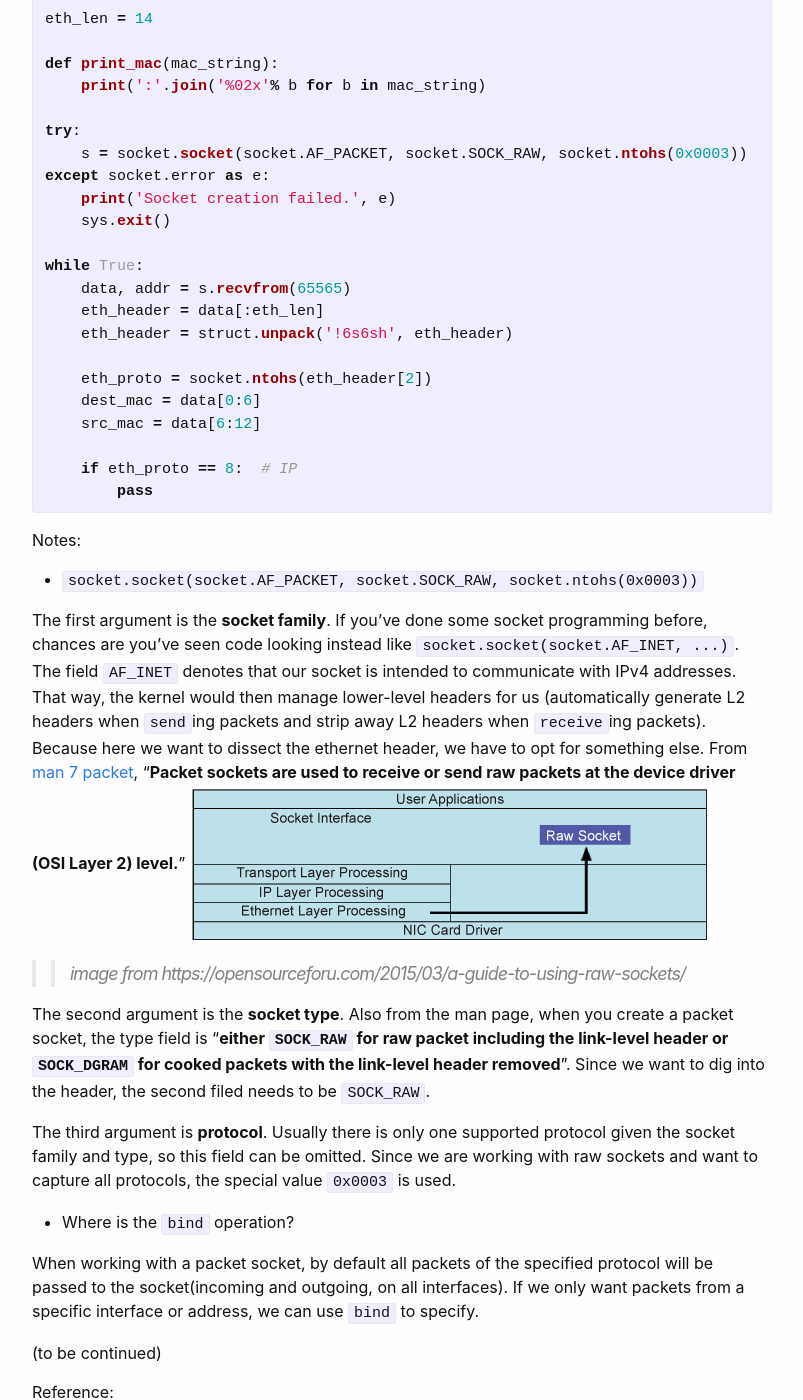
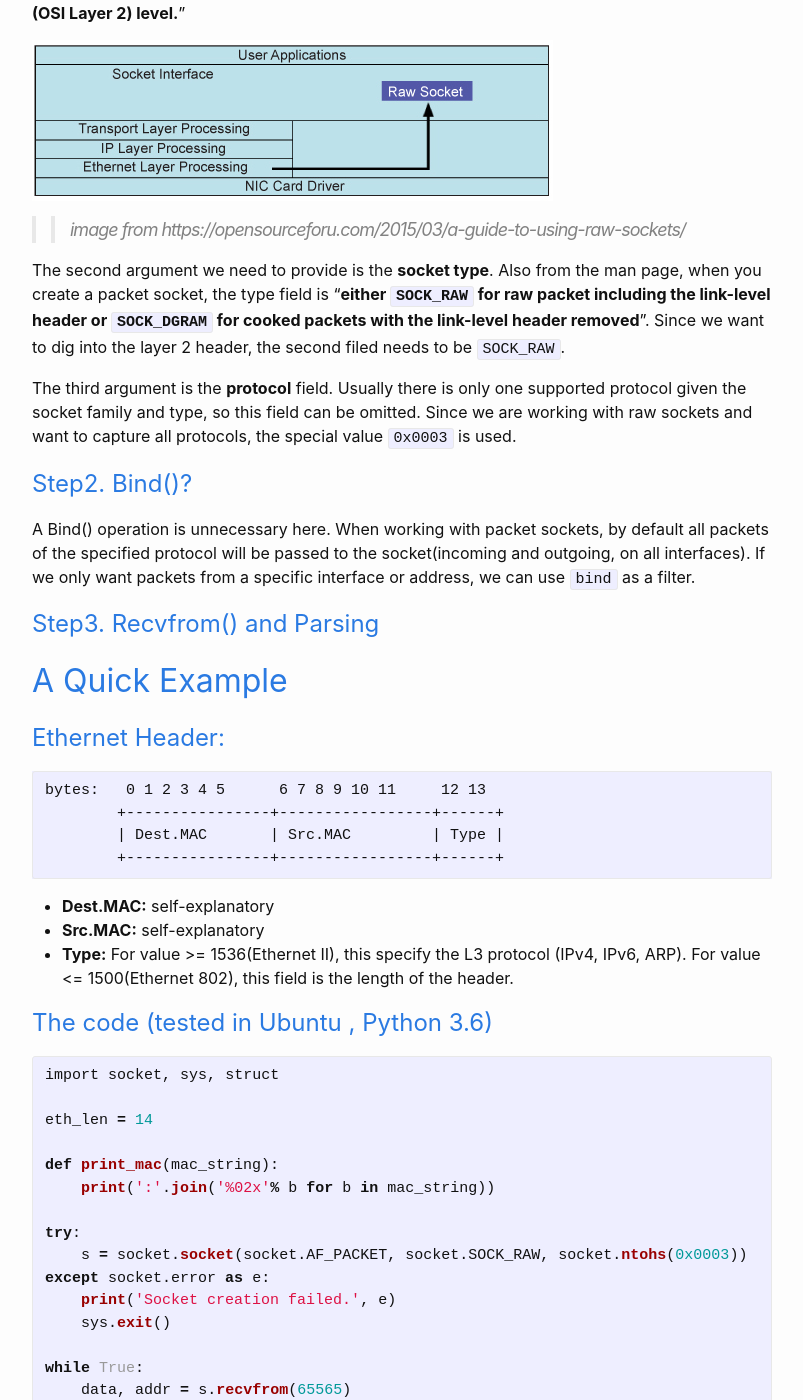
Before and after one commit to x7qiu/x7qiu.github.io, a Jekyll site: the page built from _posts/2018-06-15-frame-packets.md, in a window 1280 px wide and 1400 px high, scrolled down 1378 px. Shown: the whole window, without its empty margins (238-1041 px from the left). Built offline with Jekyll 4.4.1, drawn with Linux system fonts in a browser that asks for light colours; part of the change alters nothing that is shown; some of the changed text lies outside the part shown.

Commit message:
restructured

````diff
--- a/_posts/2018-06-15-frame-packets.md
+++ b/_posts/2018-06-15-frame-packets.md
@@ -1,34 +1,53 @@
 ---
 layout: post
-title: "Parsing Frames and Packets"
+title: "Writing a Packet Parser with Packet Sockets in Linux"
 date: 2018-06-15
 categories: Network
 ---
-As someone who works with frames and packets on a daily basis, a summary about their inner structures and programming interfaces is long overdue. This post is intended to be practical rathr than through, as I will be skipping over things which are (IMO) less significat from a programmer's perspective. (No non-ethernet II and non-ip traffic will be discussed; no preamble or SFD on the ethernet frame)
+As someone who works with packets on a daily basis, a summary about its inner structures and programming interfaces is long overdue. This post is intended to be practical rathr than through, as I will be skipping over things which are (IMO) less significat from a programmer's perspective. (No non-ethernet II and non-IP traffic will be discussed; no preamble or SFD on the ethernet frame)
 
-# Overall
+## The Big Picture
 ![packet encapsulation](/assets/tcpip.png)
 >> image from http://www.tcpipguide.com/free/t_IPDatagramEncapsulation.html
 
-# Ethernet Header
+## The Plan
+# Step1. Socket Creation
+If you've done socket programming before, chances are you've seen code looking like `socket.socket(socket.AF_INET, ...)` somewhere. What it does is to create an IPv4 socket, where `AF_INET`is the **socket family** field, which tells the OS that our socket is intended to communicate with IPv4 addresses. That way, the kernel would then manage lower-level headers for us (automatically generate L2 headers when `send`ing packets, strip away L2 headers when `receive`ing packets). Because here we want to include the ethernet header information, we have to opt for something else. As it turns out, that something else is called **packet socket**. From [man 7 packet](http://man7.org/linux/man-pages/man7/packet.7.html), "**Packet sockets are used to receive or send raw packets at the device driver (OSI Layer 2) level.**"
+
+![raw socket](/assets/raw_socket.jpg)
+>> image from https://opensourceforu.com/2015/03/a-guide-to-using-raw-sockets/
+
+The second argument we need to provide is the **socket type**. Also from the man page, when you create a packet socket, the type field is “**either `SOCK_RAW` for raw packet including the link-level header or `SOCK_DGRAM` for cooked packets with the link-level header removed**”. Since we want to dig into the layer 2 header, the second filed needs to be `SOCK_RAW`.
+
+The third argument is the **protocol** field. Usually there is only one supported protocol given the socket family and type, so this field can be omitted. Since we are working with raw sockets and want to capture all protocols, the special value `0x0003` is used.
+
+# Step2. Bind()?
+A Bind() operation is unnecessary here. When working with packet sockets, by default all packets of the specified protocol will be passed to the socket(incoming and outgoing, on all interfaces). If we only want packets from a specific interface or address, we can use `bind` as a filter.
+
+# Step3. Recvfrom() and Parsing
+
+## A Quick Example
+
+# Ethernet Header:
 ```
 bytes:   0 1 2 3 4 5      6 7 8 9 10 11     12 13
         +----------------+-----------------+------+
         | Dest.MAC       | Src.MAC         | Type |
         +----------------+-----------------+------+
 ```
-* Dest.MAC: self-explanatory
-* Src.MAC: self-explanatory
-* Type: For value >= 1536(Ethernet II), this specify the L3 protocol. i.e. IPv4, IPv6, ARP. For value <= 1500(Ether 802), this field is the length of the header.
 
-Examplary Python code to dissect ethernet header (**Linux only**)
+* **Dest.MAC:** self-explanatory
+* **Src.MAC:** self-explanatory
+* **Type:** For value >= 1536(Ethernet II), this specify the L3 protocol (IPv4, IPv6, ARP). For value <= 1500(Ethernet 802), this field is the length of the header.
+
+# The code (tested in Ubuntu , Python 3.6)
 {% highlight python %}
 import socket, sys, struct
 
 eth_len = 14
 
 def print_mac(mac_string):
-    print(':'.join('%02x'% b for b in mac_string)
+    print(':'.join('%02x'% b for b in mac_string))
 
 try:
     s = socket.socket(socket.AF_PACKET, socket.SOCK_RAW, socket.ntohs(0x0003))
@@ -49,25 +68,11 @@ while True:
         pass
 {% endhighlight %}
 
-Notes:
-
-* ```socket.socket(socket.AF_PACKET, socket.SOCK_RAW, socket.ntohs(0x0003))```
-
-The first argument is the **socket family**. If you've done some socket programming before, chances are you've seen code looking instead like `socket.socket(socket.AF_INET, ...)`. The field `AF_INET` denotes that our socket is intended to communicate with IPv4 addresses. That way, the kernel would then manage lower-level headers for us (automatically generate L2 headers when `send`ing packets and strip away L2 headers when `receive`ing packets). Because here we want to dissect the ethernet header, we have to opt for something else. From [man 7 packet](http://man7.org/linux/man-pages/man7/packet.7.html), "**Packet sockets are used to receive or send raw packets at the device driver (OSI Layer 2) level.**"
-![raw socket](/assets/raw_socket.jpg)
->> image from https://opensourceforu.com/2015/03/a-guide-to-using-raw-sockets/
-
-The second argument is the **socket type**. Also from the man page, when you create a packet socket, the type field is “**either `SOCK_RAW` for raw packet including the link-level header or `SOCK_DGRAM` for cooked packets with the link-level header removed**”. Since we want to dig into the header, the second filed needs to be `SOCK_RAW`.
-
-The third argument is **protocol**. Usually there is only one supported protocol given the socket family and type, so this field can be omitted. Since we are working with raw sockets and want to capture all protocols, the special value `0x0003` is used.
-
-* Where is the `bind` operation?
-
-When working with a packet socket, by default all packets of the specified protocol will be passed to the socket(incoming and outgoing, on all interfaces). If we only want packets from a specific interface or address, we can use `bind` to specify.
+# IP Header
+# TCP Header
+# UDP Header
 
 
-
-(to be continued)
 
 Reference:
 >> http://man7.org/linux/man-pages/man7/packet.7.html
````
